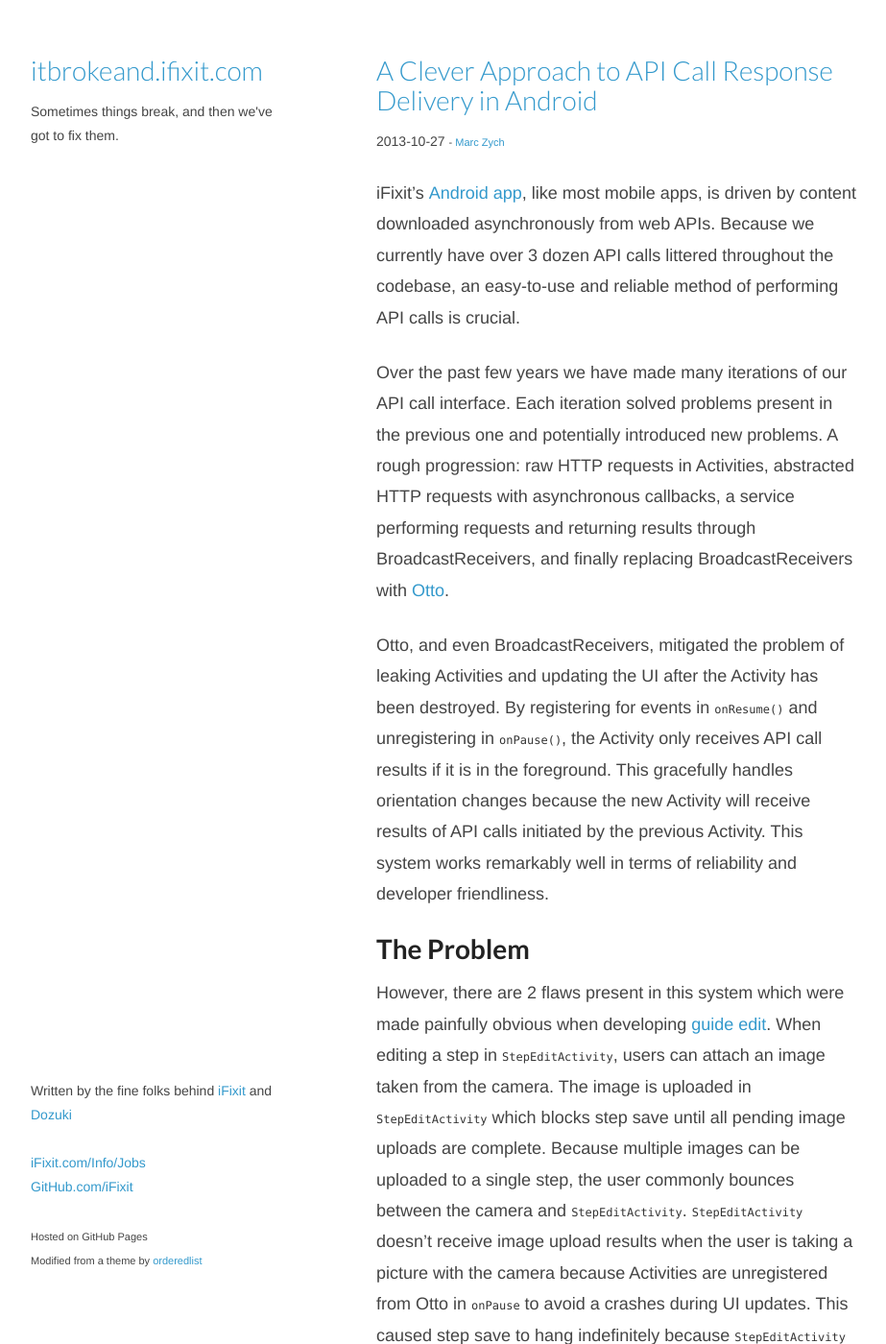
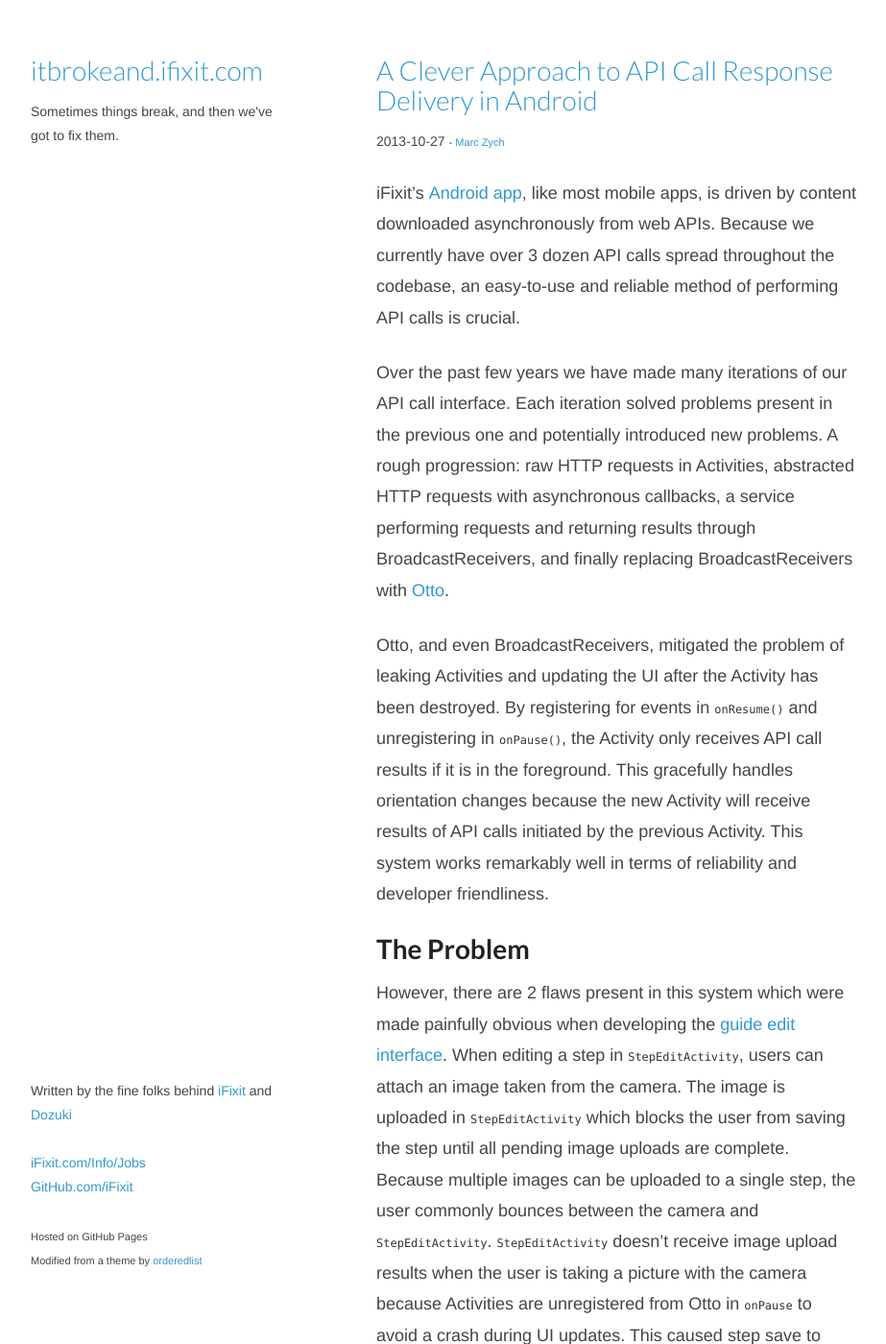
Before and after one commit to iFixit/itbrokeand.ifixit.com, a Jekyll site: the page built from _posts/2013-10-27-async-api-calls-in-android.md, in a window 1280 px wide and 1400 px high. Shown: the whole window at 96% size, without its empty margins (178-1101 px from the left). Built offline with Jekyll 4.4.1, drawn with Linux system fonts in a browser that asks for light colours; Markdown is read by kramdown in place of the engine named in the settings; comment, search, counter and statistics services are not loaded; some of the changed text lies outside the part shown.

Commit message:
Minor fixes from @danielbeardsley's comments

```diff
--- a/_posts/2013-10-27-async-api-calls-in-android.md
+++ b/_posts/2013-10-27-async-api-calls-in-android.md
@@ -9,7 +9,7 @@ summary: This is how we achieved reliable delivery of asynchronous API call
 ---
 
 iFixit's [Android app], like most mobile apps, is driven by content downloaded asynchronously from web APIs.
-Because we currently have over 3 dozen API calls littered throughout the codebase, an easy-to-use and reliable method of performing API calls is crucial.
+Because we currently have over 3 dozen API calls spread throughout the codebase, an easy-to-use and reliable method of performing API calls is crucial.
 
 Over the past few years we have made many iterations of our API call interface.
 Each iteration solved problems present in the previous one and potentially introduced new problems.
@@ -22,12 +22,12 @@ This system works remarkably well in terms of reliability and developer friendli
 
 # The Problem
 
-However, there are 2 flaws present in this system which were made painfully obvious when developing [guide edit].
+However, there are 2 flaws present in this system which were made painfully obvious when developing the [guide edit interface].
 When editing a step in `StepEditActivity`, users can attach an image taken from the camera.
-The image is uploaded in `StepEditActivity` which blocks step save until all pending image uploads are complete.
+The image is uploaded in `StepEditActivity` which blocks the user from saving the step until all pending image uploads are complete.
 Because multiple images can be uploaded to a single step, the user commonly bounces between the camera and `StepEditActivity`.
-`StepEditActivity` doesn't receive image upload results when the user is taking a picture with the camera because Activities are unregistered from Otto in `onPause` to avoid a crashes during UI updates.
-This caused step save to hang indefinitely because `StepEditActivity` missed its one and only opportunity to receive the event.
+`StepEditActivity` doesn't receive image upload results when the user is taking a picture with the camera because Activities are unregistered from Otto in `onPause` to avoid a crash during UI updates.
+This caused step save to block indefinitely because `StepEditActivity` missed its one and only opportunity to receive the event.
 It is stuck waiting for an API call that has already completed and refuses to allow the user to save changes to the step.
 Needless to say, this was unacceptable.
 
@@ -127,7 +127,7 @@ The [full changeset] weighs in at 180 additions and 84 deletions; a decent porti
 Our app is, of course, [open source] so feel free to fork it and hack away!
 
 [Android app]: https://play.google.com/store/apps/details?id=com.dozuki.ifixit
-[guide edit]: http://ifixit.org/5280/whole-new-android-experience-on-ifixit/
+[guide edit interface]: http://ifixit.org/5280/whole-new-android-experience-on-ifixit/
 [full changeset]: https://github.com/iFixit/iFixitAndroid/compare/2219cb8...983be9b
 [open source]: https://github.com/iFixit/iFixitAndroid
 [Otto]: http://square.github.io/otto/
```
